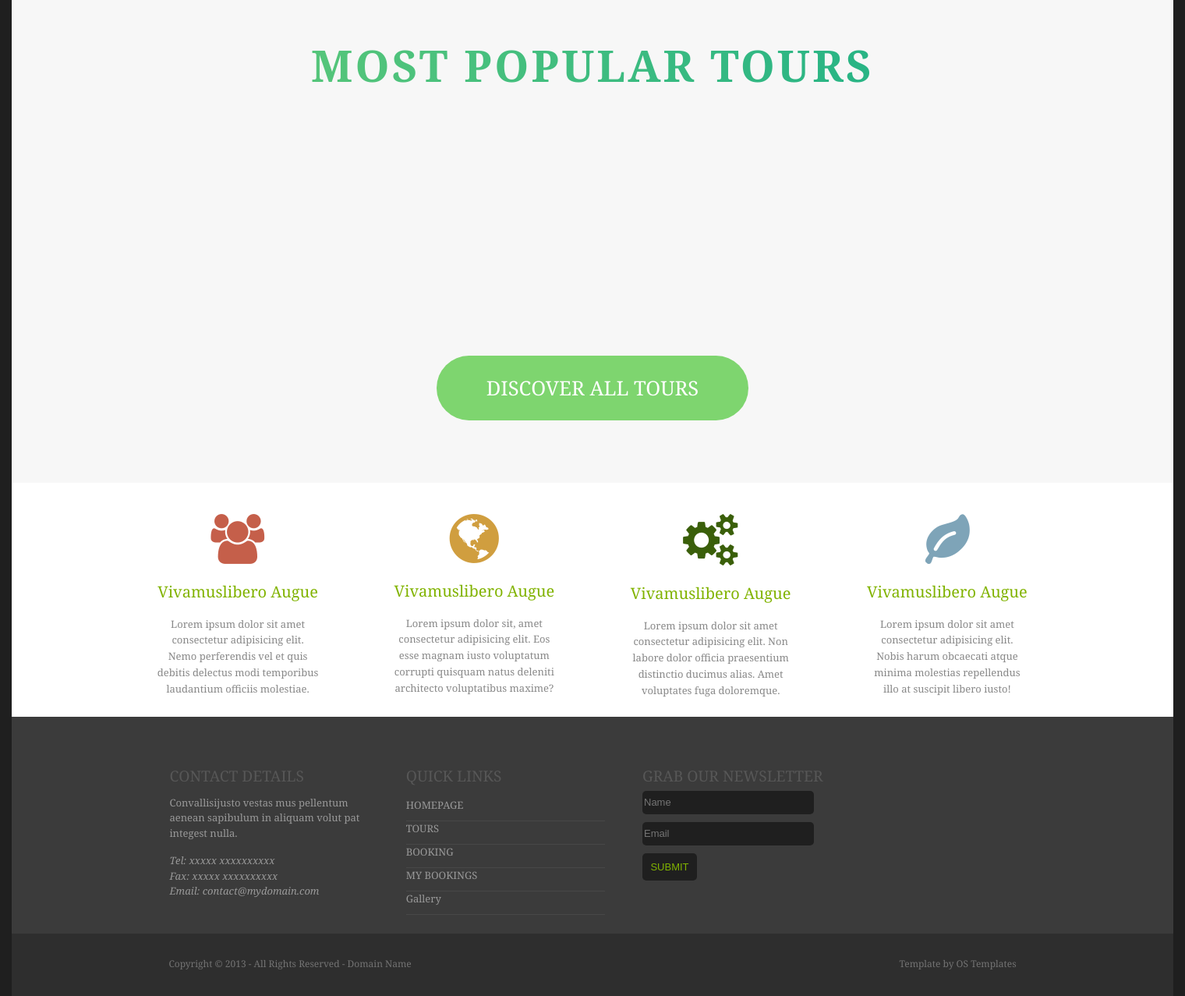
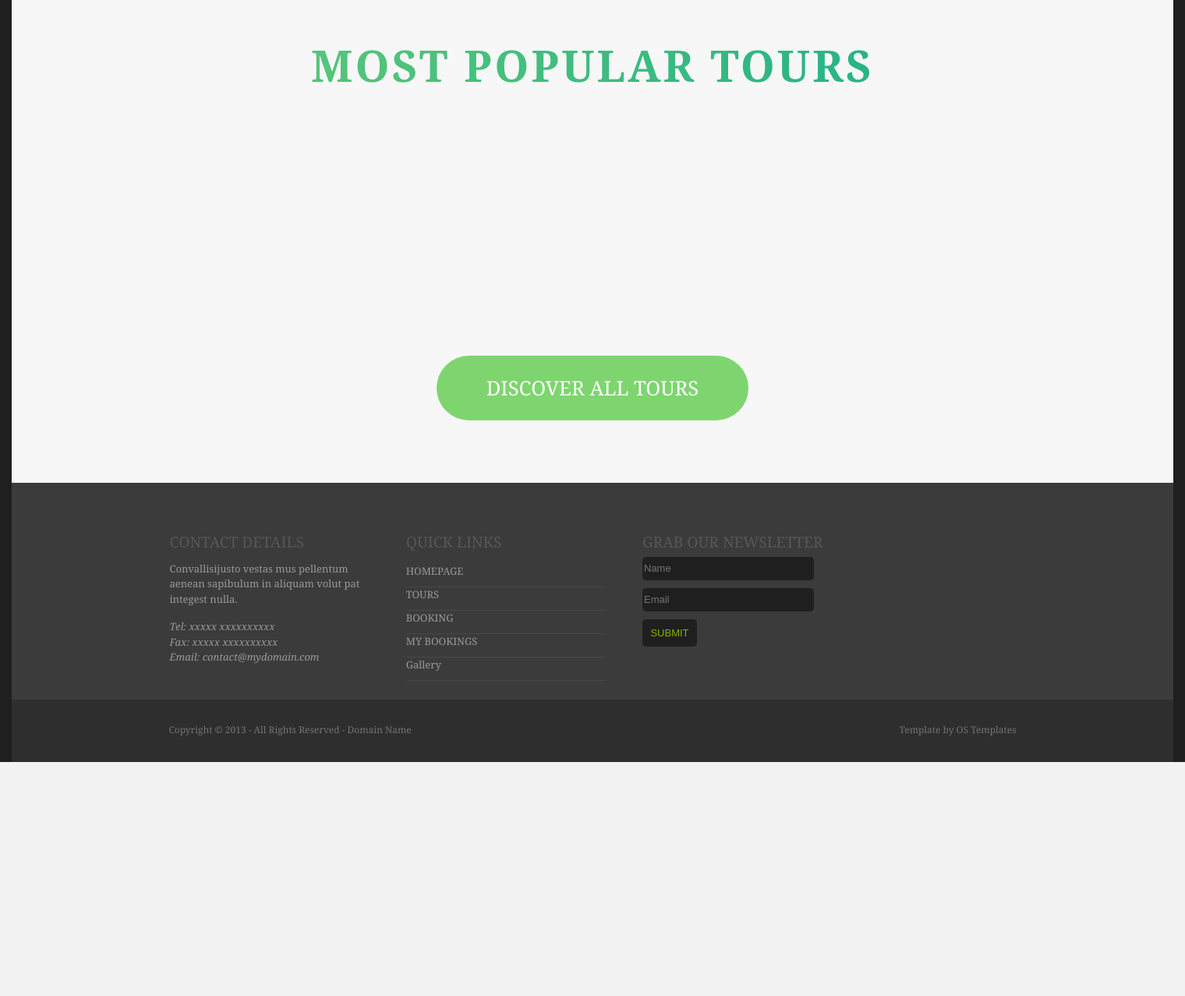
Before and after one commit to Drilonpacarizi/Booking, a PHP site: page /booking/main.php in a window 1520 px wide. Shown: the part 720-1997 px from the top of the page at 78% size. After the commit the page ends 1697 px from the top, so only its background shows below. Run offline with PHP 8.4, Linux system fonts and the light colour scheme; data that the repository does not hold is empty.

Commit message:
Delete uts section

```diff
--- a/main.php
+++ b/main.php
@@ -177,66 +177,7 @@
     </div>
   </section>
 
-  <section class="uts">
-    <div class="container">
-      <!-- <div class="container2"> -->
-      <div class="row">
-        <div class="col-1-of-4">
-          <a href="#" class="ut">
-            <img src="/icon/icon-group.png" alt="" />
-          </a>
-          <h3>
-            Vivamuslibero Augue
-          </h3>
-          <p>
-            Lorem ipsum dolor sit amet consectetur adipisicing elit. Nemo
-            perferendis vel et quis debitis delectus modi temporibus
-            laudantium officiis molestiae.
-          </p>
-        </div>
-        <div class="col-1-of-4">
-          <a href="#" class="ut">
-            <img src="/icon/icon-globe.png" alt="" />
-          </a>
-          <h3>
-            Vivamuslibero Augue
-          </h3>
-          <p>
-            Lorem ipsum dolor sit, amet consectetur adipisicing elit. Eos esse
-            magnam iusto voluptatum corrupti quisquam natus deleniti
-            architecto voluptatibus maxime?
-          </p>
-        </div>
-        <div class="col-1-of-4">
-          <a href="#" class="ut">
-            <img src="/icon/icon-cogs.png" alt="" />
-          </a>
-          <h3>
-            Vivamuslibero Augue
-          </h3>
-          <p>
-            Lorem ipsum dolor sit amet consectetur adipisicing elit. Non
-            labore dolor officia praesentium distinctio ducimus alias. Amet
-            voluptates fuga doloremque.
-          </p>
-        </div>
-        <div class="col-1-of-4">
-          <a href="#" class="ut">
-            <img src="/icon/icon-leaf.png" alt="" />
-          </a>
-          <h3>
-            Vivamuslibero Augue
-          </h3>
-          <p>
-            Lorem ipsum dolor sit amet consectetur adipisicing elit. Nobis
-            harum obcaecati atque minima molestias repellendus illo at
-            suscipit libero iusto!
-          </p>
-        </div>
-      </div>
-      <!-- </div> -->
-    </div>
-  </section>
+
   <?php include 'footer.php'; ?>
 </body>
 <script src="script/main.js"></script>
```
